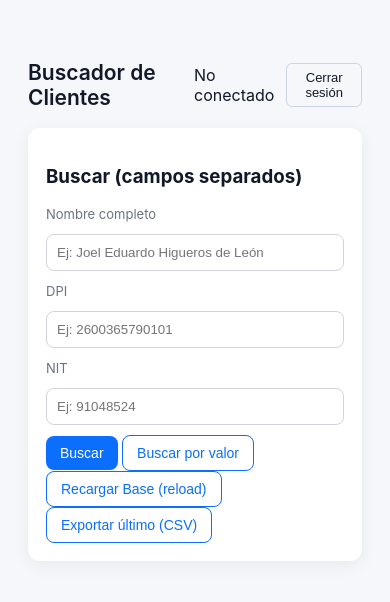
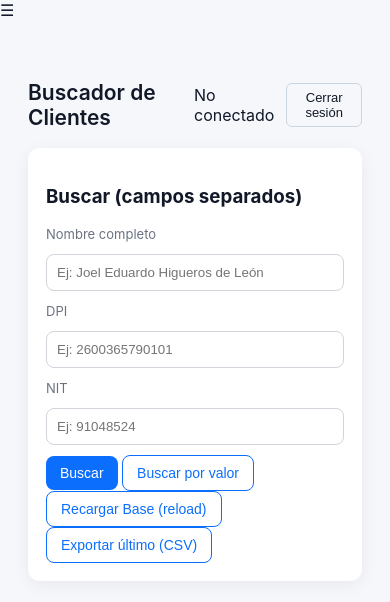
Before and after one commit to matrizbase/web, a plain HTML site: page index.html in a window 390 px wide. Drawn offline with Linux system fonts and the light colour scheme.

Commit message:
Update index.html

```diff
--- a/index.html
+++ b/index.html
@@ -9,6 +9,9 @@
 </head>
 
 <body>
+  <div class="hamburger" onclick="document.querySelector('.sidebar').classList.toggle('show')">
+    ☰
+  </div>
   <div class="app">
     <aside class="sidebar">
       <div class="brand">
```
